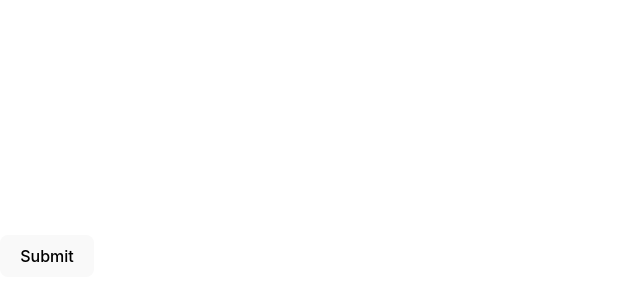
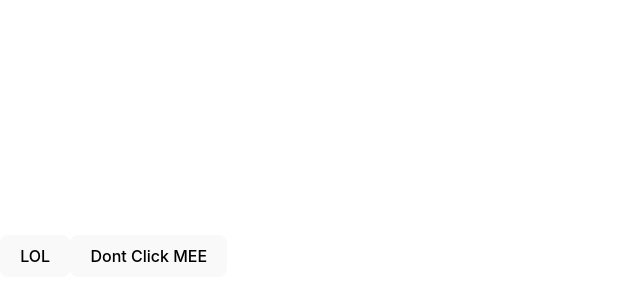
Before and after one commit to asimtimsina/Udemy_fullstack, a React (Vite) app in the folder first-react-project/: page / in a window 1280 px wide. Shown: the part 144-444 px from the top of the page, without its empty margins (0-640 px from the left). Built offline with nearby package versions, Linux system fonts and the light colour scheme.

Commit message:
629. Clicker Exercise

```diff
--- a/first-react-project/src/App.jsx
+++ b/first-react-project/src/App.jsx
@@ -2,6 +2,7 @@
 // import './App.css'
 // import Cow from './cow'
 // import './cow.css'
+
 
 
 
@@ -15,7 +16,8 @@
 // import ShoppingList from "./ShoppingList"
 // import PropertyList from "./PropertyList"
 // import Clicker from "./Clicker";
-import Forms from "./Forms"
+// import Forms from "./Forms"
+import ClickerExercise from "./ClickerExercise"
 
 
 
@@ -59,7 +61,9 @@ function App() {
       <PropertyList property={properties} /> */}
 
       {/* <Clicker /> */}
-      <Forms />
+      {/* <Forms /> */}
+      <ClickerExercise message={'HIIIII'} buttonText="LOL" />
+      <ClickerExercise message={'Dont Ever Click ME'} buttonText="Dont Click MEE" />
     </>
   )
 }
--- /dev/null
+++ b/first-react-project/src/ClickerExercise.jsx
@@ -0,0 +1,19 @@
+
+
+
+export default function ClickerExercise({ message, buttonText }) {
+
+    // function ClickHandler() {
+    //     alert(message);
+    //     // console.log("Clicked")
+    // }
+
+    return (
+
+        <>
+            <button onClick={() => alert(message)} > {buttonText}</button >
+        </>
+
+    )
+
+}
```
Also changed, not shown: first-react-project/notes.txt.
